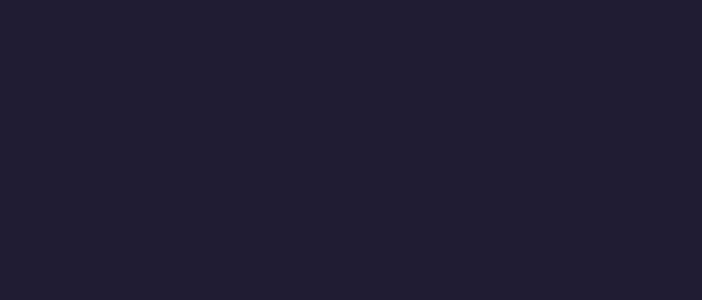
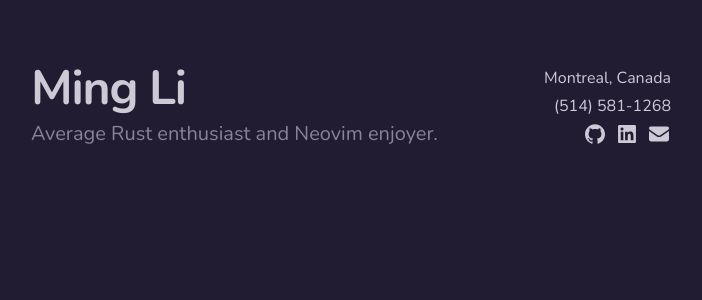
Before and after one commit to mingli202/portfolio, a React (Vite) app: page / in a window 1280 px wide. Shown: the top 300 px of the page, without its empty margins (289-991 px from the left). Built offline with nearby package versions, Linux system fonts and the light colour scheme.

Commit message:
feat: me section

```diff
--- a/src/App.tsx
+++ b/src/App.tsx
@@ -1,5 +1,45 @@
+import { Envelope, Github, Linkedin } from "./lib/icons";
+
 function App() {
-  return <div className="w-[100vw] h-[100vh] overflow-hidden"></div>;
+  return (
+    <div className="flex w-[min(85%,40rem)] flex-col gap-8 overflow-hidden py-16">
+      <div className="flex justify-between">
+        <div className="flex flex-col justify-center gap-2">
+          <h1 className="text-5xl font-bold tracking-tight">Ming Li</h1>
+          <p className="text-text-secondary text-xl">
+            Average Rust enthusiast and Neovim enjoyer.
+          </p>
+        </div>
+        <div className="flex flex-col items-end justify-center gap-1">
+          <div className="flex items-center gap-2">Montreal, Canada</div>
+          <div className="flex items-center gap-2">(514) 581-1268</div>
+          <div className="flex items-center gap-2">
+            <a
+              href="https://github.com/mingli202"
+              target="_blank"
+              rel="noreferrer"
+            >
+              <Github />
+            </a>
+            <a
+              href="www.linkedin.com/in/ming-li-liu"
+              target="_blank"
+              rel="noreferrer"
+            >
+              <Linkedin />
+            </a>
+            <a
+              href="mailto:vincentmingli@gmail.com"
+              target="_blank"
+              rel="noreferrer"
+            >
+              <Envelope />
+            </a>
+          </div>
+        </div>
+      </div>
+    </div>
+  );
 }
 
 export default App;
```
